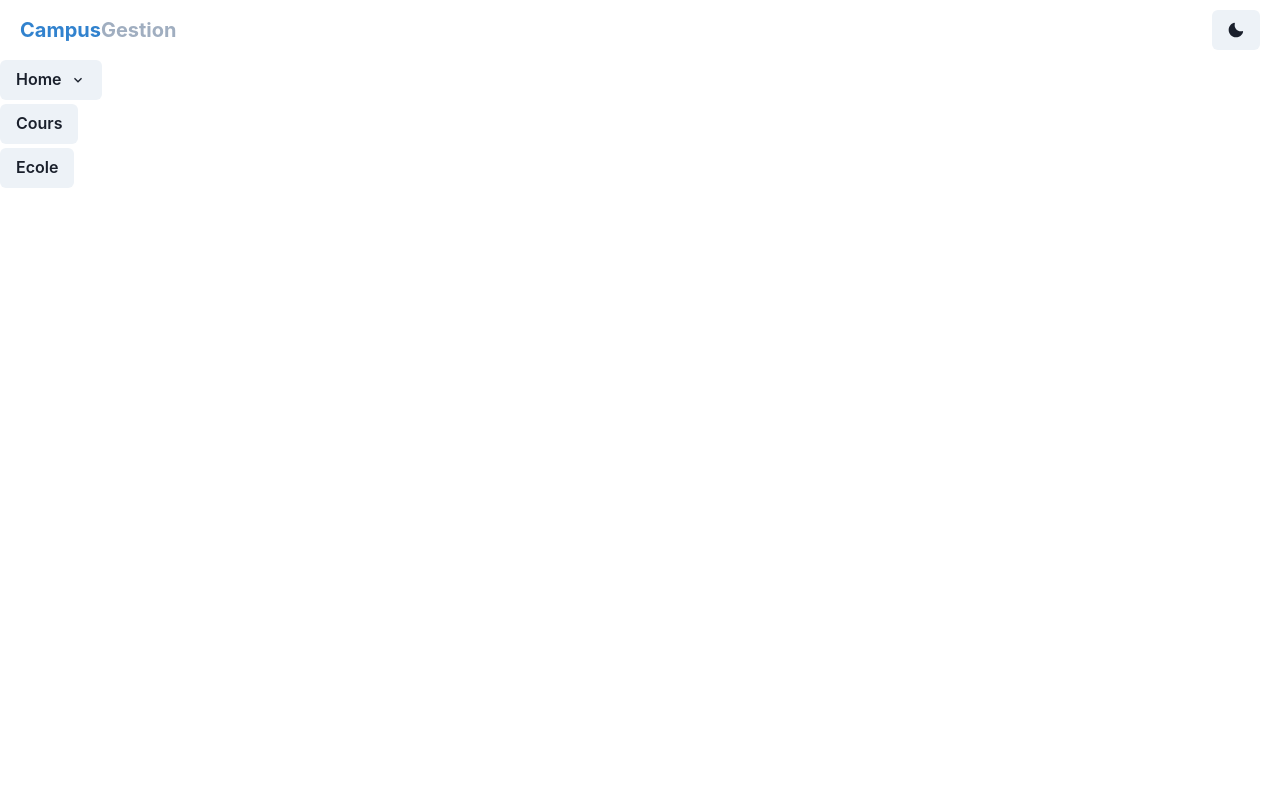
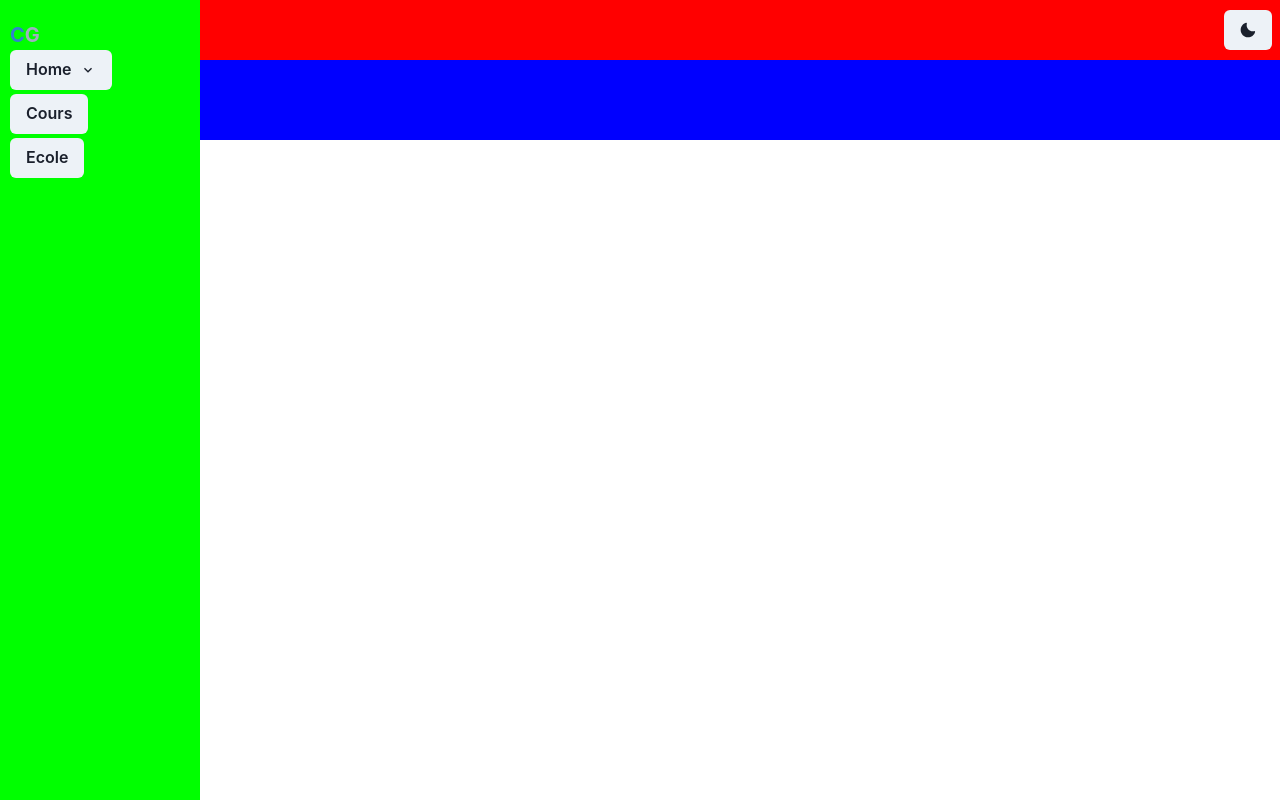
Before and after one commit to franktronics/campus-gestion, a Next.js app: page / in a window 1280 px wide. Built offline with nearby package versions, Linux system fonts and the light colour scheme.

Commit message:
set Menuleft

```diff
--- a/components/dashboard/Student.tsx
+++ b/components/dashboard/Student.tsx
@@ -1,10 +1,16 @@
+import { Box } from "@chakra-ui/react";
+import { useState } from "react";
 import MenuLeft from "../generic/MenuLeft";
 import NavBar from "../generic/NavBar";
 
 export default function Student(){
+    const [menuOpen, setMenuOpen] = useState(false)
 
-    return <>
-        <NavBar/>
-        <MenuLeft/>
-    </>
+    return <Box as="main" position="relative">
+        <NavBar menuOpen={menuOpen} onHandleMenuOpen={setMenuOpen}/>
+        <MenuLeft menuOpen={menuOpen} onHandleMenuOpen={setMenuOpen}/>
+        <Box bg="#00f" w={{base: "100%", md: "calc(100% - 200px)"}} ml={{base: 0, md: "200px"}} p="10">
+
+        </Box>
+    </Box>
 }
--- a/components/generic/Logo.tsx
+++ b/components/generic/Logo.tsx
@@ -3,7 +3,7 @@ import { Box, Flex } from "@chakra-ui/react";
 export default function Logo(){
 
     return <Flex>
-        <Box color="blue.500" fontSize={20} fontWeight="bold">Campus</Box>
-        <Box color="gray.400" fontSize={20} fontWeight="bold">Gestion</Box>
+        <Box color="blue.500" fontSize={20} fontWeight="bold">C</Box>
+        <Box color="gray.400" fontSize={20} fontWeight="bold">G</Box>
     </Flex>
 }
--- a/components/generic/MenuLeft.tsx
+++ b/components/generic/MenuLeft.tsx
@@ -9,13 +9,39 @@ import {
     MenuDivider,
     Box,
     Button,
+    IconButton,
 } from '@chakra-ui/react'
-import { ChevronDownIcon } from '@chakra-ui/icons'
+import { ChevronDownIcon, CloseIcon } from '@chakra-ui/icons'
 import { menuConfig } from '../../config/menuConfig'
+import Logo from './Logo'
 
-export default function MenuLeft() {
+export default function MenuLeft({menuOpen, onHandleMenuOpen}: {menuOpen: boolean, onHandleMenuOpen: Function}) {
 
-    return <Box as="aside" display="flex" flexDirection="column" maxW="200px">
+
+    const toggleMenu = () => {
+        onHandleMenuOpen((c: boolean) => !c)
+    }
+
+    return <Box
+            as="aside"
+            bg="#0f0"
+            position="absolute"
+            left={{base: menuOpen? "0": "-200px", md: "0"}}
+            top="0" bottom="0"
+            height="100vh"
+            display="flex"
+            flexDirection="column"
+            w="200px"
+            p="10px"
+            pt="20px"
+            transition="left ease-in-out .2s"
+        >
+        <Box w="100%" display="flex" justifyContent="space-between" alignItems="center">
+            <Logo/>
+            <Box display={{base: "block", md: "none"}} onClick={toggleMenu}>
+                <IconButton aria-label='Search database' icon={<CloseIcon />} />
+            </Box>
+        </Box>
         {
         menuConfig.map((item, k) => {
             if(item.subMenu){
--- a/components/generic/NavBar.tsx
+++ b/components/generic/NavBar.tsx
@@ -1,12 +1,19 @@
 import { Box } from "@chakra-ui/react";
-import Logo from "./Logo";
 import SwitchTheme from "./SwitchTheme";
+import { IconButton } from '@chakra-ui/react'
+import { HamburgerIcon } from "@chakra-ui/icons";
 
-export default function NavBar(){
+export default function NavBar({menuOpen, onHandleMenuOpen}: {menuOpen: boolean, onHandleMenuOpen: Function}){
 
-    return <Box as="nav" display="flex" alignItems="center" justifyContent="space-between" h="60px" px={5}>
+    const toggleMenu = () => {
+        onHandleMenuOpen((c: boolean) => !c)
+    }
+
+    return <Box as="nav" bg="#f00" ml={{base: 0, md: "200px"}} display="flex" alignItems="center" justifyContent="space-between" h="60px" px={2}>
         <Box>
-            <Logo/>
+            <Box display={{base: "block", md: "none"}} onClick={toggleMenu}>
+                <IconButton aria-label='Search database' icon={<HamburgerIcon />} />
+            </Box>
         </Box>
         <Box>
             <SwitchTheme/>
```
